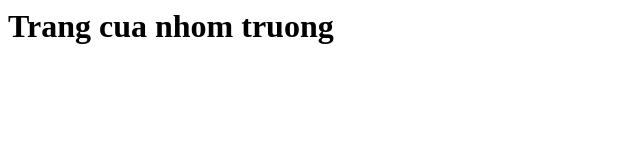
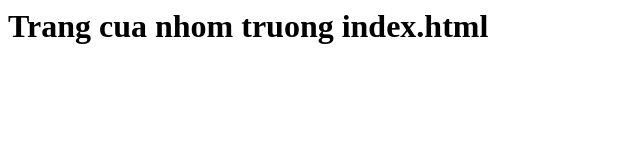
Before and after one commit to titek308/KTPM_BT, a plain HTML site: page index.html in a window 1280 px wide. Shown: the whole page, without its empty margins (0-640 px from the left). Drawn offline with Linux system fonts and the light colour scheme.

Commit message:
Thanh Hoang

```diff
--- a/index.html
+++ b/index.html
@@ -1 +1 @@
-<h1>Trang cua nhom truong</h1>
+<h1>Trang cua nhom truong index.html</h1>
```
